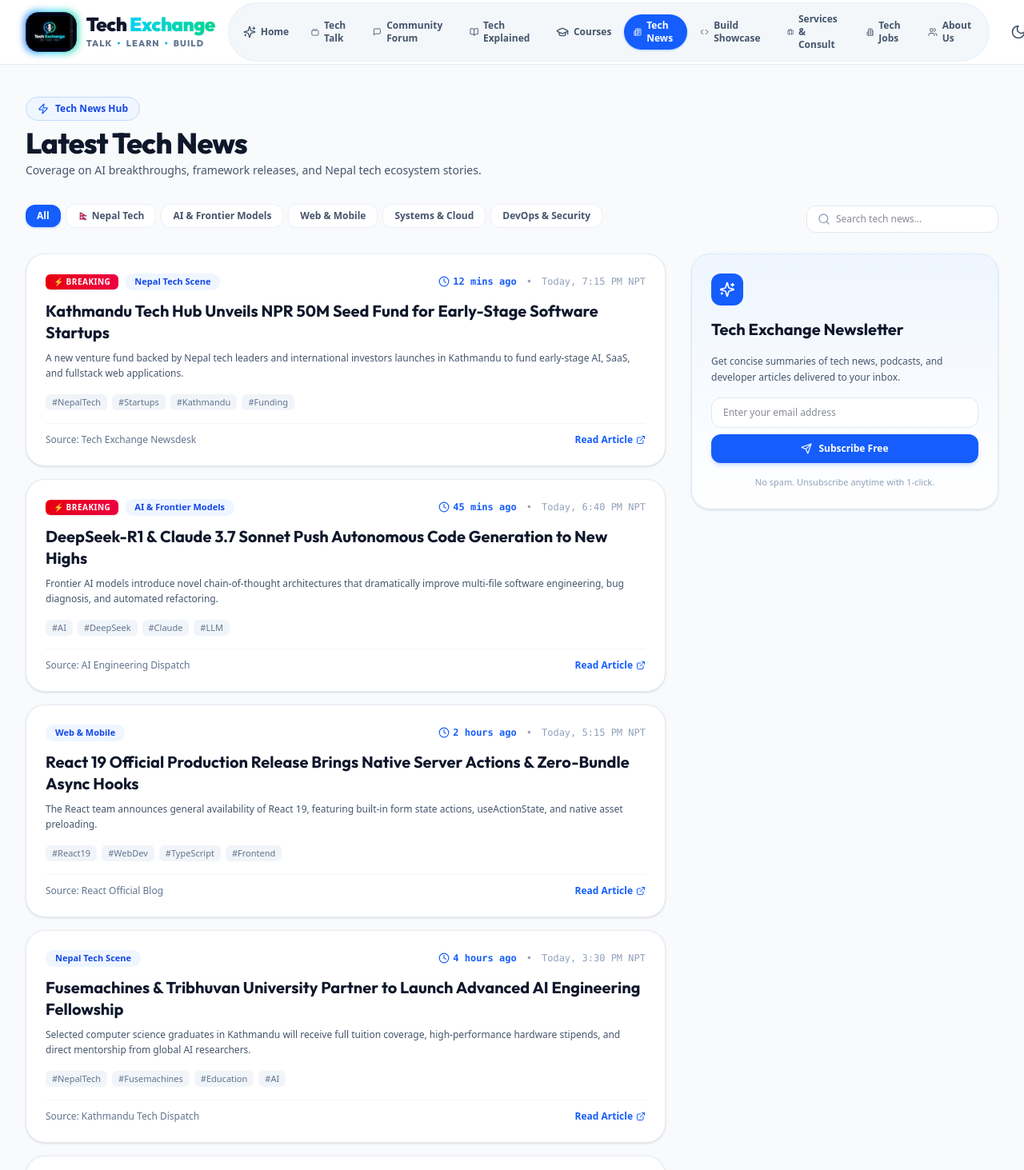
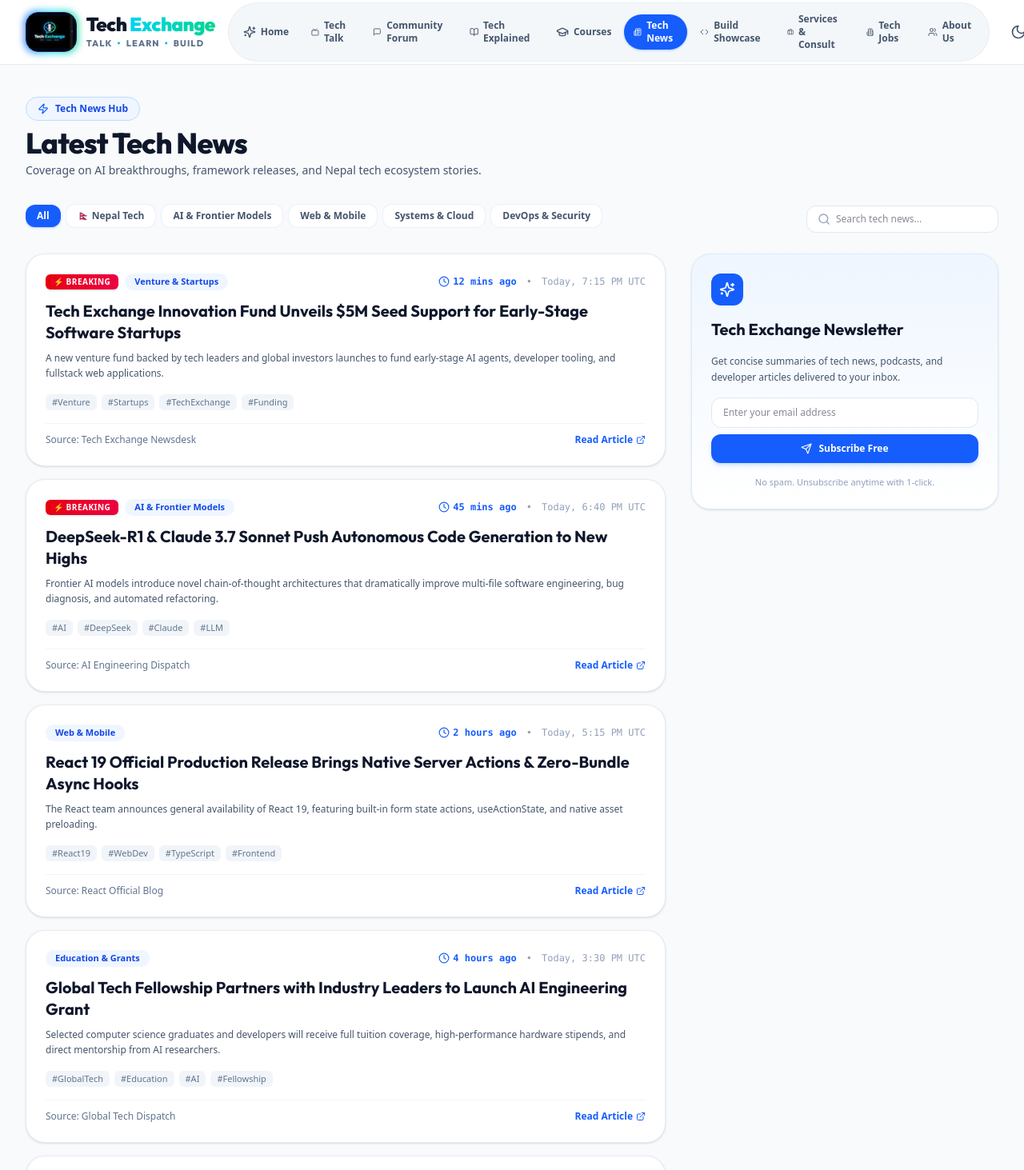
Before and after one commit to dineshgajurel/tech-exchange, a React (Vite) app: page /news in a window 1280 px wide. Shown: the top 1463 px of the page at 80% size. Built offline with nearby package versions, Linux system fonts and the light colour scheme.

Commit message:
refactor: standardize global platform content, currency and locations

```diff
--- a/src/components/CommunityLoungeModal.tsx
+++ b/src/components/CommunityLoungeModal.tsx
@@ -26,7 +26,7 @@
 }) => {
   const [author, setAuthor] = useState('Dinesh Gajurel');
   const [role, setRole] = useState('Software Architect');
-  const [location, setLocation] = useState('Kathmandu, NP');
+  const [location, setLocation] = useState('Remote / Global');
   const [message, setMessage] = useState('');
   const [selectedAvatar, setSelectedAvatar] = useState('https://images.unsplash.com/photo-1535713875002-d1d0cf377fde?w=150&auto=format&fit=crop&q=80');
 
@@ -40,7 +40,7 @@
       author: author.trim(),
       role: role.trim(),
       avatar: selectedAvatar,
-      location: location.trim() || 'Kathmandu, NP',
+      location: location.trim() || 'Remote / Global',
       message: message.trim()
     });
 
--- a/src/components/CoursesSection.tsx
+++ b/src/components/CoursesSection.tsx
@@ -65,7 +65,7 @@
           </h2>
 
           <p className="text-sm sm:text-base text-slate-300 leading-relaxed">
-            Practical, project-based courses built for production development in Nepal & global markets. Hands-on code, real-world architecture, and industry-recognized certificates.
+            Practical, project-based courses built for modern production engineering & global teams. Hands-on code, real-world architecture, and industry-recognized certificates.
           </p>
 
           {/* Quick Metrics */}
@@ -86,8 +86,8 @@
               <div className="text-[11px] text-slate-400 font-medium">Hands-on Code Projects</div>
             </div>
             <div>
-              <div className="text-xl sm:text-2xl font-black text-blue-400 font-mono">NPR & Free</div>
-              <div className="text-[11px] text-slate-400 font-medium">Localized Options</div>
+              <div className="text-xl sm:text-2xl font-black text-blue-400 font-mono">Paid & Free</div>
+              <div className="text-[11px] text-slate-400 font-medium">Pricing Options</div>
             </div>
           </div>
 
--- a/src/components/PodcastSection.tsx
+++ b/src/components/PodcastSection.tsx
@@ -116,7 +116,7 @@
           Tech Talk
         </h2>
         <p className="text-sm text-slate-600 dark:text-slate-400 mt-1">
-          Watch video shows, attend tech seminars in Kathmandu, watch video demos, and listen to podcasts.
+          Watch video shows, attend tech seminars & live meetups, watch video demos, and listen to podcasts.
         </p>
       </div>
 
--- a/src/data/initialData.ts
+++ b/src/data/initialData.ts
@@ -127,7 +127,7 @@
     author: 'Dinesh Gajurel',
     role: 'Software Architect',
     avatar: 'https://images.unsplash.com/photo-1535713875002-d1d0cf377fde?w=150&auto=format&fit=crop&q=80',
-    location: 'Kathmandu, NP',
+    location: 'Remote Tech Hub',
     message: 'Hey everyone! Excited to be part of Tech Exchange. Working on an AI agent workflow framework 👋',
     timestamp: '10 mins ago',
     likes: 5
@@ -137,7 +137,7 @@
     author: 'Dinesh Gajurel',
     role: 'Frontend Developer',
     avatar: 'https://images.unsplash.com/photo-1535713875002-d1d0cf377fde?w=150&auto=format&fit=crop&q=80',
-    location: 'Kathmandu, NP',
+    location: 'Remote Tech Hub',
     message: 'Loving the ultra clean blue design here! Finally a comfortable tech forum without noise.',
     timestamp: '25 mins ago',
     likes: 8
@@ -155,7 +155,7 @@
     timeAgo: 'Featured Episode',
     location: 'YouTube & Tech Exchange Studio',
     organizer: 'Tech Exchange Media',
-    description: 'Join our interactive tech show discussing autonomous AI agent orchestration, local LLM serving with Ollama & vLLM, and real-world developer workflows in Nepal.',
+    description: 'Join our interactive tech show discussing autonomous AI agent orchestration, local LLM serving with Ollama & vLLM, and real-world developer workflows.',
     youtubeUrl: 'https://youtube.com',
     guest: {
       name: 'Dinesh Gajurel',
@@ -172,17 +172,17 @@
   },
   {
     id: 'talk-02',
-    title: 'Kathmandu Tech & AI Summit 2026',
+    title: 'Global Tech & AI Summit 2026',
     mediaType: 'event',
     status: 'upcoming',
     duration: 'Full Day Event',
-    eventDate: 'Sep 25, 2026 @ 9:00 AM NPT',
+    eventDate: 'Sep 25, 2026 @ 9:00 AM UTC',
     publishedDate: 'Sep 2026',
     timeAgo: 'Upcoming Event',
-    location: 'Kathmandu Tech Hub (Hattisar) & Online',
-    organizer: 'Tech Exchange x Fusemachines Community',
+    location: 'Global Tech Hub & Online Live Stream',
+    organizer: 'Tech Exchange Community',
     registrationUrl: 'https://example.com/register',
-    description: 'The premier annual gathering of 500+ software engineers, AI researchers, and tech founders in Kathmandu. Featuring keynotes, hands-on workshops, and community networking.',
+    description: 'The premier annual gathering of 500+ software engineers, AI researchers, and tech founders worldwide. Featuring keynotes, hands-on workshops, and community networking.',
     speakers: [
       {
         name: 'Dinesh Gajurel',
@@ -190,7 +190,7 @@
         avatar: 'https://images.unsplash.com/photo-1535713875002-d1d0cf377fde?w=150&auto=format&fit=crop&q=80'
       }
     ],
-    topics: ['#Event', '#KathmanduTech', '#AIFellowship', '#Networking'],
+    topics: ['#Event', '#GlobalTech', '#AIFellowship', '#Networking'],
     notes: [
       '09:00 AM - Opening Keynote: AI Transformation in South Asia',
       '11:00 AM - High-Concurrency Web Systems Masterclass',
@@ -250,14 +250,14 @@
   },
   {
     id: 'talk-05',
-    title: 'Podcast Ep 24: Tech Salaries in Nepal, Remote US Companies & Career Growth',
+    title: 'Podcast Ep 24: Global Software Salaries, Remote Engineering & Career Acceleration',
     mediaType: 'podcast',
     status: 'recorded',
     episodeNumber: 24,
     duration: '48 mins',
     publishedDate: 'Sep 2026',
     timeAgo: '3 days ago',
-    description: 'A deep dive discussion on compensation benchmarks in Nepal, navigating local NPR contracts vs overseas USD roles, and high-demand skillsets needed in 2026.',
+    description: 'A deep dive discussion on global compensation benchmarks, navigating remote engineering contracts, and high-demand skillsets needed in 2026.',
     audioUrl: 'https://www.soundhelix.com/examples/mp3/SoundHelix-Song-1.mp3',
     spotifyUrl: 'https://spotify.com',
     youtubeUrl: 'https://youtube.com',
@@ -266,11 +266,11 @@
       role: 'Engineering Lead @ Tech Exchange',
       avatar: 'https://images.unsplash.com/photo-1535713875002-d1d0cf377fde?w=150&auto=format&fit=crop&q=80'
     },
-    topics: ['#Podcast', '#TechSalariesNepal', '#RemoteWork', '#Careers'],
+    topics: ['#Podcast', '#TechSalaries', '#RemoteWork', '#Careers'],
     notes: [
-      '00:00 - Current State of the Nepali Tech Market in 2026',
-      '14:20 - Negotiating NPR Salaries vs USD Remote Contracts',
-      '28:45 - High-Demand Skills: AI, DevOps & Fullstack TypeScript',
+      '00:00 - Current State of the Global Tech Market in 2026',
+      '14:20 - Negotiating Remote Contracts & Equity Grants',
+      '28:45 - High-Demand Skills: AI Agents, DevOps & Fullstack TypeScript',
       '42:10 - Advice for Junior & Mid-level Engineers'
     ]
   }
@@ -455,22 +455,22 @@
 export const NEWS_ITEMS: NewsItem[] = [
   {
     id: 'news-1',
-    title: 'Kathmandu Tech Hub Unveils NPR 50M Seed Fund for Early-Stage Software Startups',
-    category: 'Nepal Tech Scene',
-    date: 'Today, 7:15 PM NPT',
+    title: 'Tech Exchange Innovation Fund Unveils $5M Seed Support for Early-Stage Software Startups',
+    category: 'Venture & Startups',
+    date: 'Today, 7:15 PM UTC',
     timeAgo: '12 mins ago',
-    summary: 'A new venture fund backed by Nepal tech leaders and international investors launches in Kathmandu to fund early-stage AI, SaaS, and fullstack web applications.',
+    summary: 'A new venture fund backed by tech leaders and global investors launches to fund early-stage AI agents, developer tooling, and fullstack web applications.',
     source: 'Tech Exchange Newsdesk',
     link: '#',
     isBreaking: true,
     readTime: '3 min read',
-    tags: ['#NepalTech', '#Startups', '#Kathmandu', '#Funding']
+    tags: ['#Venture', '#Startups', '#TechExchange', '#Funding']
   },
   {
     id: 'news-2',
     title: 'DeepSeek-R1 & Claude 3.7 Sonnet Push Autonomous Code Generation to New Highs',
     category: 'AI & Frontier Models',
-    date: 'Today, 6:40 PM NPT',
+    date: 'Today, 6:40 PM UTC',
     timeAgo: '45 mins ago',
     summary: 'Frontier AI models introduce novel chain-of-thought architectures that dramatically improve multi-file software engineering, bug diagnosis, and automated refactoring.',
     source: 'AI Engineering Dispatch',
@@ -483,7 +483,7 @@
     id: 'news-3',
     title: 'React 19 Official Production Release Brings Native Server Actions & Zero-Bundle Async Hooks',
     category: 'Web & Mobile',
-    date: 'Today, 5:15 PM NPT',
+    date: 'Today, 5:15 PM UTC',
     timeAgo: '2 hours ago',
     summary: 'The React team announces general availability of React 19, featuring built-in form state actions, useActionState, and native asset preloading.',
     source: 'React Official Blog',
@@ -494,16 +494,16 @@
   },
   {
     id: 'news-4',
-    title: 'Fusemachines & Tribhuvan University Partner to Launch Advanced AI Engineering Fellowship',
-    category: 'Nepal Tech Scene',
-    date: 'Today, 3:30 PM NPT',
+    title: 'Global Tech Fellowship Partners with Industry Leaders to Launch AI Engineering Grant',
+    category: 'Education & Grants',
+    date: 'Today, 3:30 PM UTC',
     timeAgo: '4 hours ago',
-    summary: 'Selected computer science graduates in Kathmandu will receive full tuition coverage, high-performance hardware stipends, and direct mentorship from global AI researchers.',
-    source: 'Kathmandu Tech Dispatch',
+    summary: 'Selected computer science graduates and developers will receive full tuition coverage, high-performance hardware stipends, and direct mentorship from AI researchers.',
+    source: 'Global Tech Dispatch',
     link: '#',
     isBreaking: false,
     readTime: '3 min read',
-    tags: ['#NepalTech', '#Fusemachines', '#Education', '#AI']
+    tags: ['#GlobalTech', '#Education', '#AI', '#Fellowship']
   },
   {
     id: 'news-5',
@@ -591,8 +591,8 @@
     studentsEnrolled: 1840,
     rating: 4.9,
     reviewsCount: 182,
-    price: 'NPR 4,999',
-    originalPrice: 'NPR 9,999',
+    price: '$49',
+    originalPrice: '$99',
     badge: 'Bestseller',
     description: 'Master enterprise modern web development. Build production-grade SaaS applications using Next.js 15 App Router, React 19 Server Actions, TypeScript, Tailwind CSS, Prisma, and PostgreSQL.',
     instructor: {
@@ -627,7 +627,7 @@
       },
       {
         week: 5,
-        title: 'Payment Gateway Integration (eSewa, Khalti & Stripe)',
+        title: 'Payment Gateway Integration (Stripe & Merchant APIs)',
         topics: ['Webhook Handlers & Idempotency', 'Transaction Logging', 'Subscription Billing'],
         duration: '6 Lessons • 4 hrs'
       },
@@ -639,7 +639,7 @@
       }
     ],
     prerequisites: ['Basic JavaScript (ES6+)', 'HTML & CSS Fundamentals', 'Familiarity with Git'],
-    skillsLearned: ['Next.js 15', 'React 19', 'TypeScript', 'Prisma ORM', 'PostgreSQL', 'Tailwind CSS', 'eSewa Integration'],
+    skillsLearned: ['Next.js 15', 'React 19', 'TypeScript', 'Prisma ORM', 'PostgreSQL', 'Tailwind CSS', 'Stripe Integration'],
     certificateIncluded: true
   },
   {
@@ -653,8 +653,8 @@
     studentsEnrolled: 2350,
     rating: 4.95,
     reviewsCount: 240,
-    price: 'NPR 6,999',
-    originalPrice: 'NPR 12,999',
+    price: '$69',
+    originalPrice: '$129',
     badge: 'Popular',
     description: 'Build production multi-agent workflows, long-term memory stores, RAG document search engines, and function-calling bots using Python, LangChain, LlamaIndex, Qdrant, and OpenAI / Anthropic APIs.',
     instructor: {
@@ -758,8 +758,8 @@
     studentsEnrolled: 1150,
     rating: 4.88,
     reviewsCount: 95,
-    price: 'NPR 5,499',
-    originalPrice: 'NPR 10,000',
+    price: '$54',
+    originalPrice: '$99',
     badge: 'Certificate Included',
     description: 'Architect, automate, and secure production cloud infrastructure. Containerize apps with Docker, manage Kubernetes clusters, provision AWS resources with Terraform, and build GitHub Actions pipelines.',
     instructor: {
@@ -820,8 +820,8 @@
     studentsEnrolled: 1290,
     rating: 4.82,
     reviewsCount: 112,
-    price: 'NPR 3,999',
-    originalPrice: 'NPR 7,500',
+    price: '$39',
+    originalPrice: '$75',
     badge: 'New',
     description: 'Build native iOS and Android mobile apps from a single codebase. Learn Expo Router, React Native Reanimated gestures, offline SQLite storage, push notifications, and App Store publishing.',
     instructor: {
--- a/src/types/index.ts
+++ b/src/types/index.ts
@@ -40,7 +40,7 @@
   publishedDate: string;
   timeAgo?: string;
   description: string;
-  location?: string; // e.g. "Kathmandu Tech Hub, Hattisar" or "YouTube"
+  location?: string; // e.g. "Global Tech Hub" or "YouTube"
   status?: 'upcoming' | 'featured' | 'recorded';
   eventDate?: string;
   organizer?: string;
```
Also changed, not shown: src/components/ConsultationModal.tsx (+6 -6 lines), src/components/JobsSection.tsx (+7 -7 lines).
